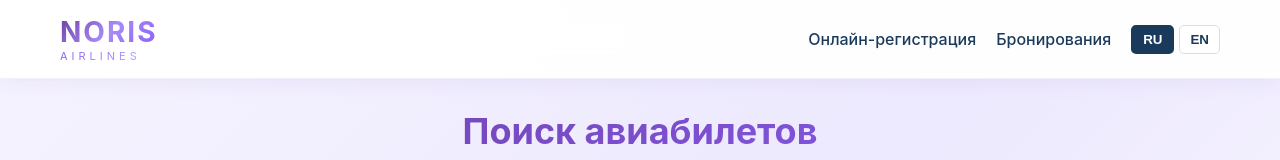
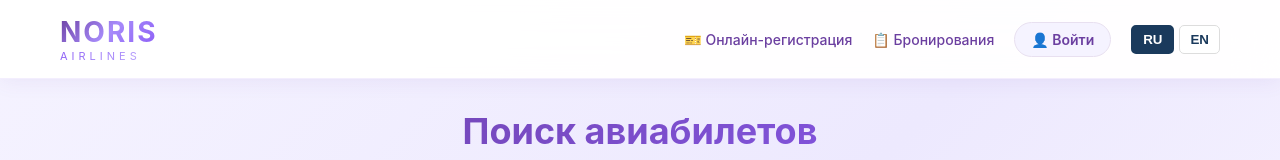
Before and after one commit to alexeysimashkin/noris-airlines, a Next.js app: page / in a window 1280 px wide. Shown: the top 160 px of the page. Built offline with nearby package versions, Linux system fonts and the light colour scheme; no server answers; the database is empty.

Commit message:
Update Layout.tsx

```diff
--- a/src/components/Layout.tsx
+++ b/src/components/Layout.tsx
@@ -1,7 +1,17 @@
 import Link from 'next/link'
+import { useEffect, useState } from 'react'
 import LanguageSwitcher from './LanguageSwitcher'
 
 export default function Layout({ children }: { children: React.ReactNode }) {
+  const [user, setUser] = useState<any>(null)
+
+  useEffect(() => {
+    const stored = localStorage.getItem('user')
+    if (stored) {
+      setUser(JSON.parse(stored))
+    }
+  }, [])
+
   return (
     <>
       <header className="header">
@@ -13,12 +23,30 @@ export default function Layout({ children }: { children: React.ReactNode }) {
             <div className="logo-sub">Airlines</div>
           </div>
           <nav style={{ display: 'flex', gap: '20px', alignItems: 'center' }}>
-            <Link href="/check-in" style={{ color: '#1a3a5c', textDecoration: 'none', fontWeight: 500 }}>
-              Онлайн-регистрация
+            <Link href="/check-in" style={{ color: '#6b3fa0', textDecoration: 'none', fontWeight: 500, fontSize: 14 }}>
+              🎫 Онлайн-регистрация
             </Link>
-            <Link href="/booking" style={{ color: '#1a3a5c', textDecoration: 'none', fontWeight: 500 }}>
-              Бронирования
+            <Link href="/booking" style={{ color: '#6b3fa0', textDecoration: 'none', fontWeight: 500, fontSize: 14 }}>
+              📋 Бронирования
             </Link>
+            {user ? (
+              <Link href="/cabinet" style={{
+                display: 'flex', alignItems: 'center', gap: 6,
+                background: 'linear-gradient(135deg, #6b3fa0, #8b5cf6)',
+                color: 'white', textDecoration: 'none', fontWeight: 600, fontSize: 14,
+                padding: '8px 16px', borderRadius: 20
+              }}>
+                👤 {user.firstName}
+              </Link>
+            ) : (
+              <Link href="/login" style={{
+                display: 'flex', alignItems: 'center', gap: 6,
+                background: '#f5f3ff', color: '#6b3fa0', textDecoration: 'none', fontWeight: 600, fontSize: 14,
+                padding: '8px 16px', borderRadius: 20, border: '1px solid #e8e0f0'
+              }}>
+                👤 Войти
+              </Link>
+            )}
             <LanguageSwitcher />
           </nav>
         </div>
```
